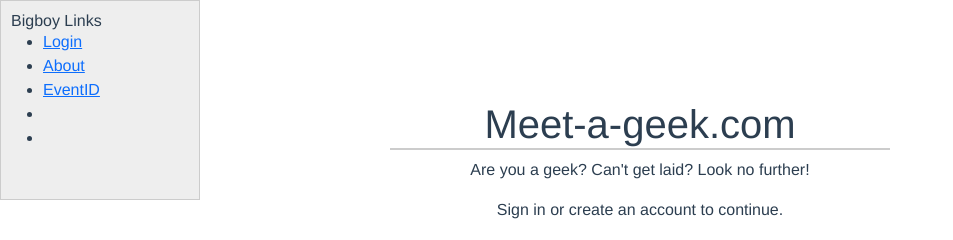
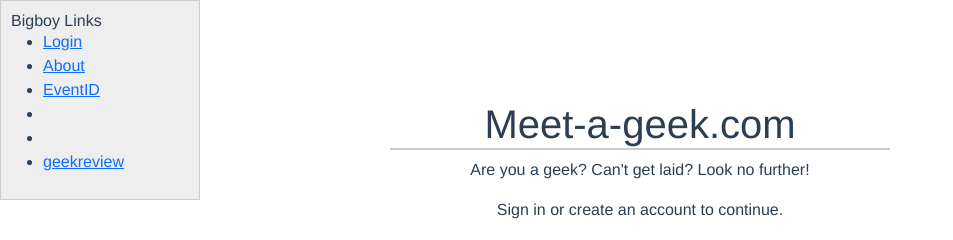
Before and after one commit to viktorhul/meet-a-geek, a Vue app: page / in a window 1280 px wide. Shown: the top 240 px of the page, without its empty margins (0-953 px from the left). Built offline with nearby package versions, Linux system fonts and the light colour scheme.

Commit message:
Merge branch 'main' of https://github.com/viktorhul/meet-a-geek

```diff
--- a/src/App.vue
+++ b/src/App.vue
@@ -8,6 +8,9 @@
         <li><router-link to="/eventid">EventID</router-link></li>
         <li><router-link to=""></router-link></li>
         <li><router-link to=""></router-link></li>
+        <li><router-link to="geekreview">geekreview</router-link></li>
+
+
       </ul>
     </div>
     <router-view />
```
